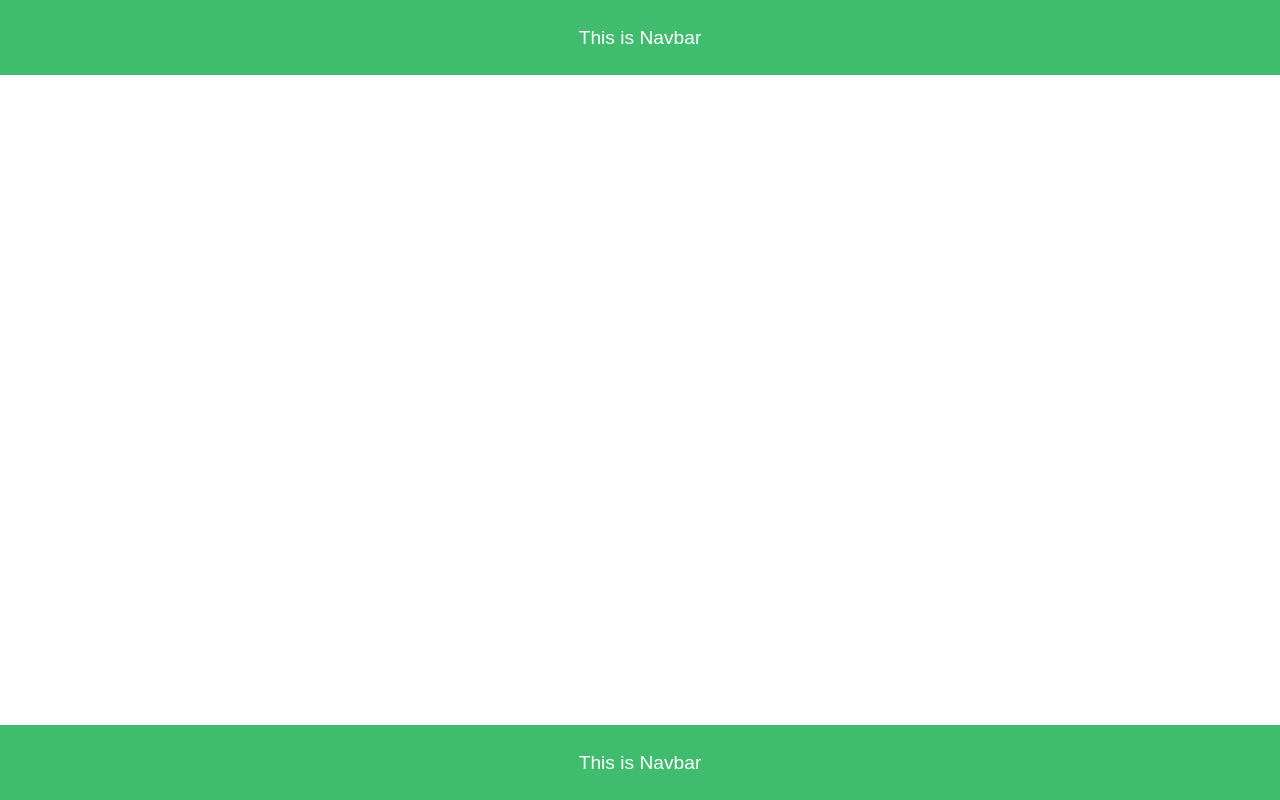
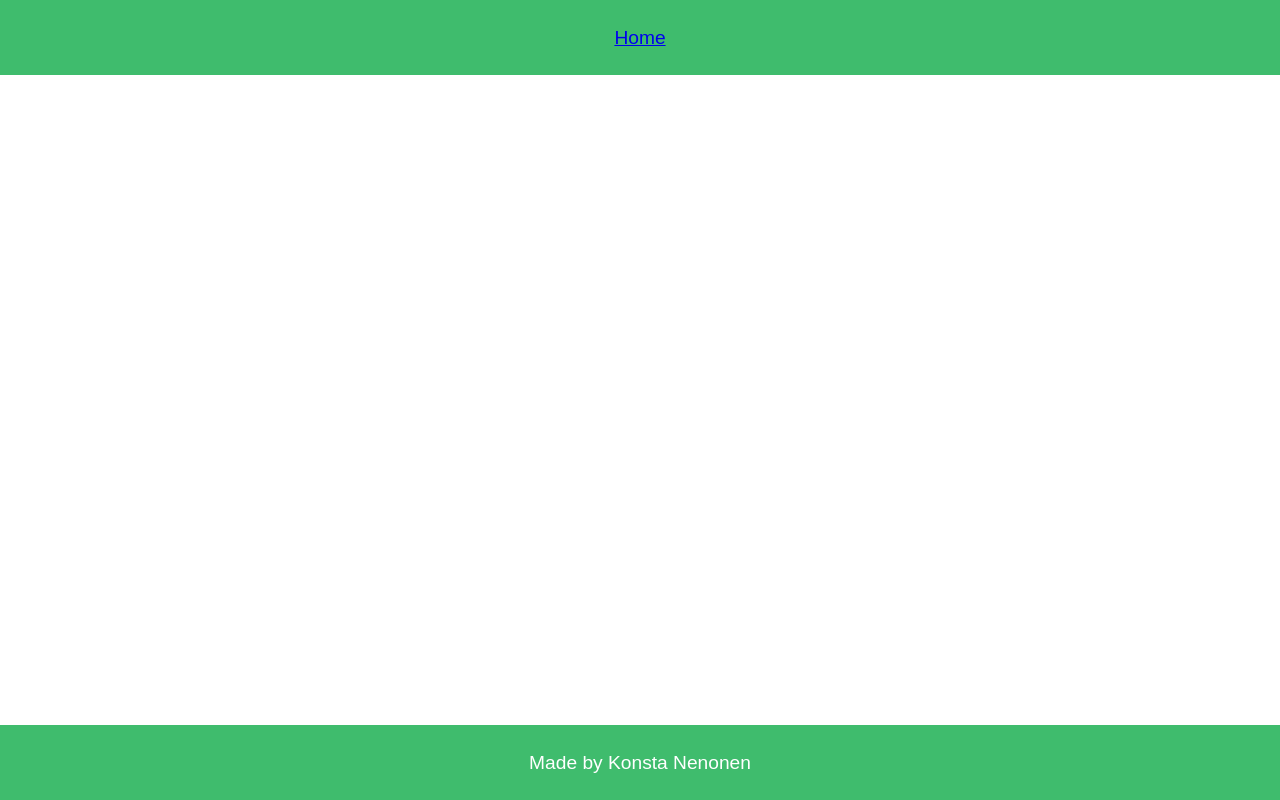
Before and after one commit to Konstanenonen/typing-game, a React (Create React App) app: page / in a window 1280 px wide. Built offline with nearby package versions, Linux system fonts and the light colour scheme.

Commit message:
Started to implement home page and added a link to it in the top navbar

```diff
--- a/src/components/Navbar.tsx
+++ b/src/components/Navbar.tsx
@@ -1,8 +1,12 @@
 import React from 'react';
 import styles from './Navbar.module.scss';
 
-function Navbar() {
-  return <nav className={styles.container}>This is Navbar</nav>;
+interface NavbarProps {
+  children: React.ReactNode;
+}
+
+function Navbar({ children }: NavbarProps) {
+  return <nav className={styles.container}>{children}</nav>;
 }
 
 export default Navbar;
--- a/src/index.tsx
+++ b/src/index.tsx
@@ -15,7 +15,7 @@ const router = createBrowserRouter([
     errorElement: <Error />,
     children: [
       {
-        path: 'button/',
+        path: 'home/',
         element: (
           <div>
             <Playground>
--- a/src/routes/root.tsx
+++ b/src/routes/root.tsx
@@ -1,16 +1,20 @@
 import React from 'react';
-import { Outlet } from 'react-router-dom';
+import { Outlet, Link } from 'react-router-dom';
 import Navbar from '../components/Navbar';
 import styles from './root.module.scss';
 
 function Root() {
   return (
     <div className={styles.container}>
-      <Navbar />
+      <Navbar>
+        <Link to="/home">Home</Link>
+      </Navbar>
       <div className={styles.stretch}>
         <Outlet />
       </div>
-      <Navbar />
+      <Navbar>
+        <p>Made by Konsta Nenonen</p>
+      </Navbar>
     </div>
   );
 }
```
Also changed, not shown: src/routes/home.tsx (added, +7 -0 lines).
